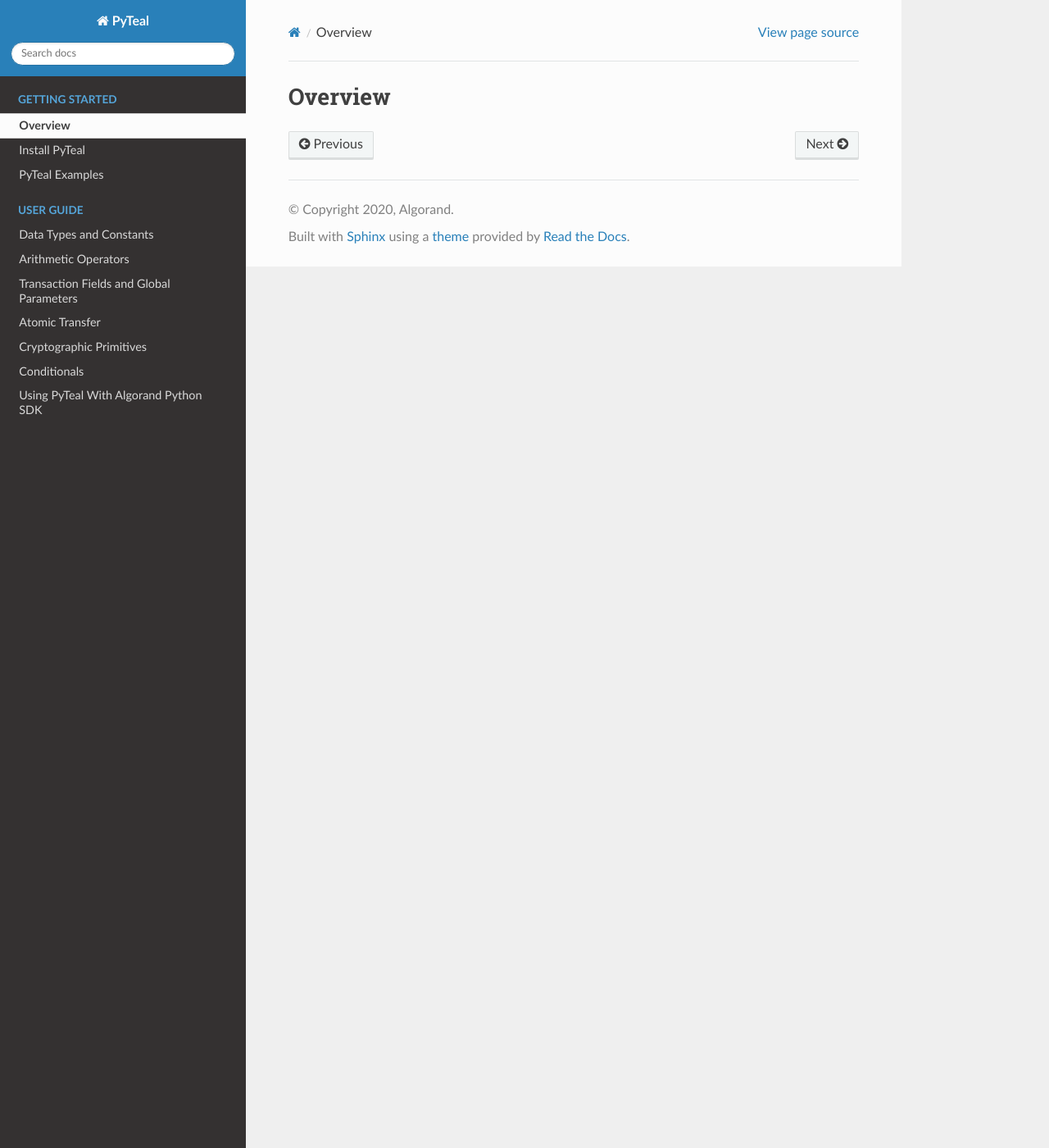
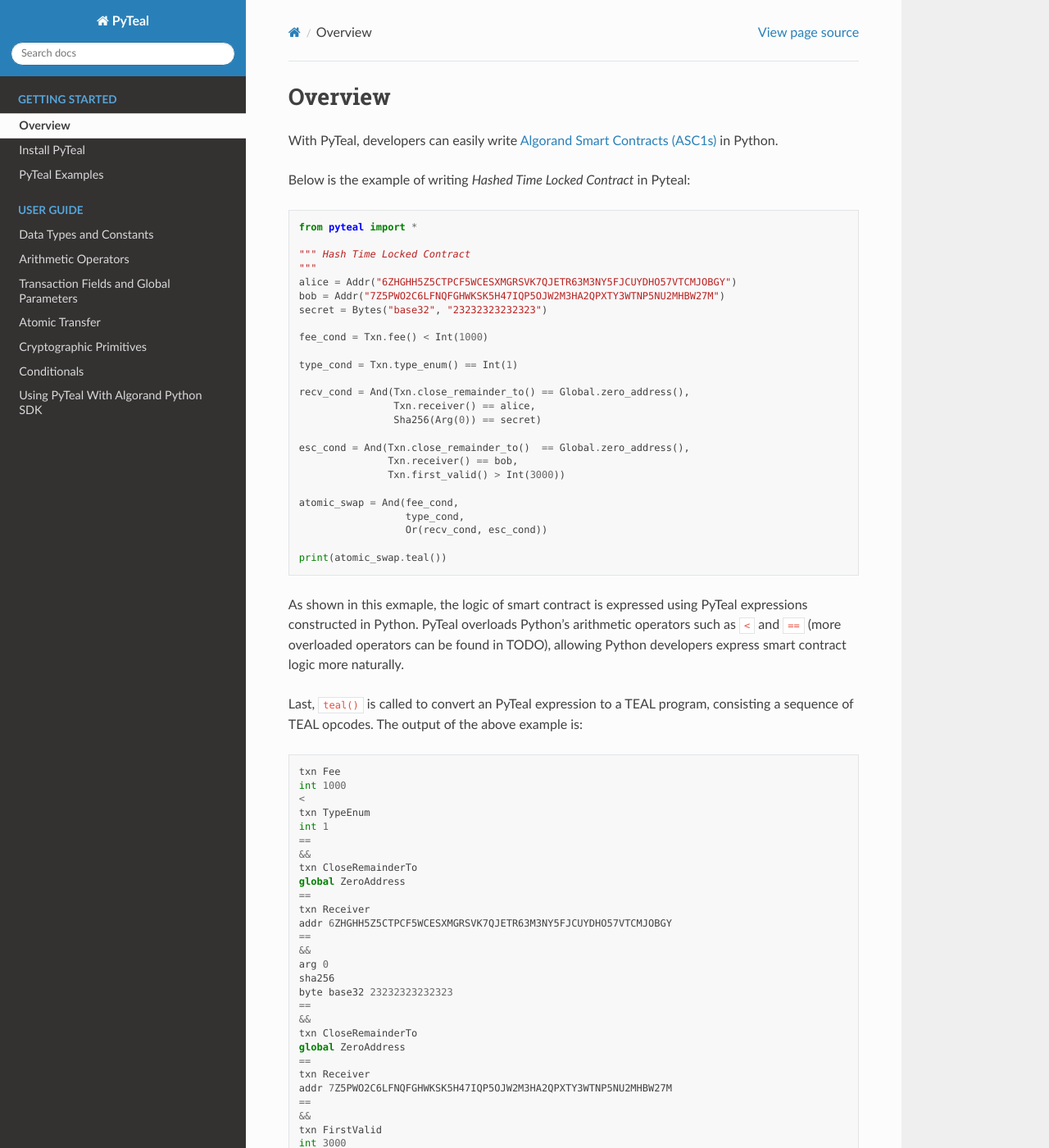
Before and after one commit to algorand/pyteal, a Sphinx documentation site: the page built from docs/overview.rst, in a window 1280 px wide and 1400 px high. Shown: the whole window at 82% size. Built offline with Sphinx 7.4.7 and the Read the Docs theme 2.0.0, drawn with Linux system fonts in a browser that asks for light colours.

Commit message:
overview and installation (from DEN)

```diff
--- a/docs/overview.rst
+++ b/docs/overview.rst
@@ -1,2 +1,73 @@
 Overview
 ========
+
+With PyTeal, developers can easily write `Algorand Smart Contracts (ASC1s) <https://developer.algorand.org/docs/asc>`_ in Python.
+
+Below is the example of writing *Hashed Time Locked Contract* in Pyteal::
+
+  from pyteal import *
+
+  """ Hash Time Locked Contract
+  """
+  alice = Addr("6ZHGHH5Z5CTPCF5WCESXMGRSVK7QJETR63M3NY5FJCUYDHO57VTCMJOBGY")
+  bob = Addr("7Z5PWO2C6LFNQFGHWKSK5H47IQP5OJW2M3HA2QPXTY3WTNP5NU2MHBW27M")
+  secret = Bytes("base32", "23232323232323")
+
+  fee_cond = Txn.fee() < Int(1000)
+
+  type_cond = Txn.type_enum() == Int(1)
+
+  recv_cond = And(Txn.close_remainder_to() == Global.zero_address(),
+                  Txn.receiver() == alice,
+                  Sha256(Arg(0)) == secret)
+
+  esc_cond = And(Txn.close_remainder_to()  == Global.zero_address(),
+                 Txn.receiver() == bob,
+                 Txn.first_valid() > Int(3000))
+
+  atomic_swap = And(fee_cond,
+                    type_cond,
+		    Or(recv_cond, esc_cond))
+
+  print(atomic_swap.teal())
+
+
+As shown in this exmaple, the logic of smart contract is expressed using PyTeal expressions constructed in Python. PyTeal overloads Python's arithmetic operators
+such as :code:`<` and :code:`==` (more overloaded operators can be found in TODO), allowing Python developers express smart contract logic more naturally.
+
+Last, :code:`teal()` is called to convert an PyTeal expression
+to a TEAL program, consisting a sequence of TEAL opcodes.
+The output of the above example is: ::
+
+  txn Fee
+  int 1000
+  <
+  txn TypeEnum
+  int 1
+  ==
+  &&
+  txn CloseRemainderTo
+  global ZeroAddress
+  ==
+  txn Receiver
+  addr 6ZHGHH5Z5CTPCF5WCESXMGRSVK7QJETR63M3NY5FJCUYDHO57VTCMJOBGY
+  ==
+  &&
+  arg 0
+  sha256
+  byte base32 23232323232323
+  ==
+  &&
+  txn CloseRemainderTo
+  global ZeroAddress
+  ==
+  txn Receiver
+  addr 7Z5PWO2C6LFNQFGHWKSK5H47IQP5OJW2M3HA2QPXTY3WTNP5NU2MHBW27M
+  ==
+  &&
+  txn FirstValid
+  int 3000
+  >
+  &&
+  ||
+  &&
```
Also changed, not shown: docs/installation.rst (+8 -0 lines).
